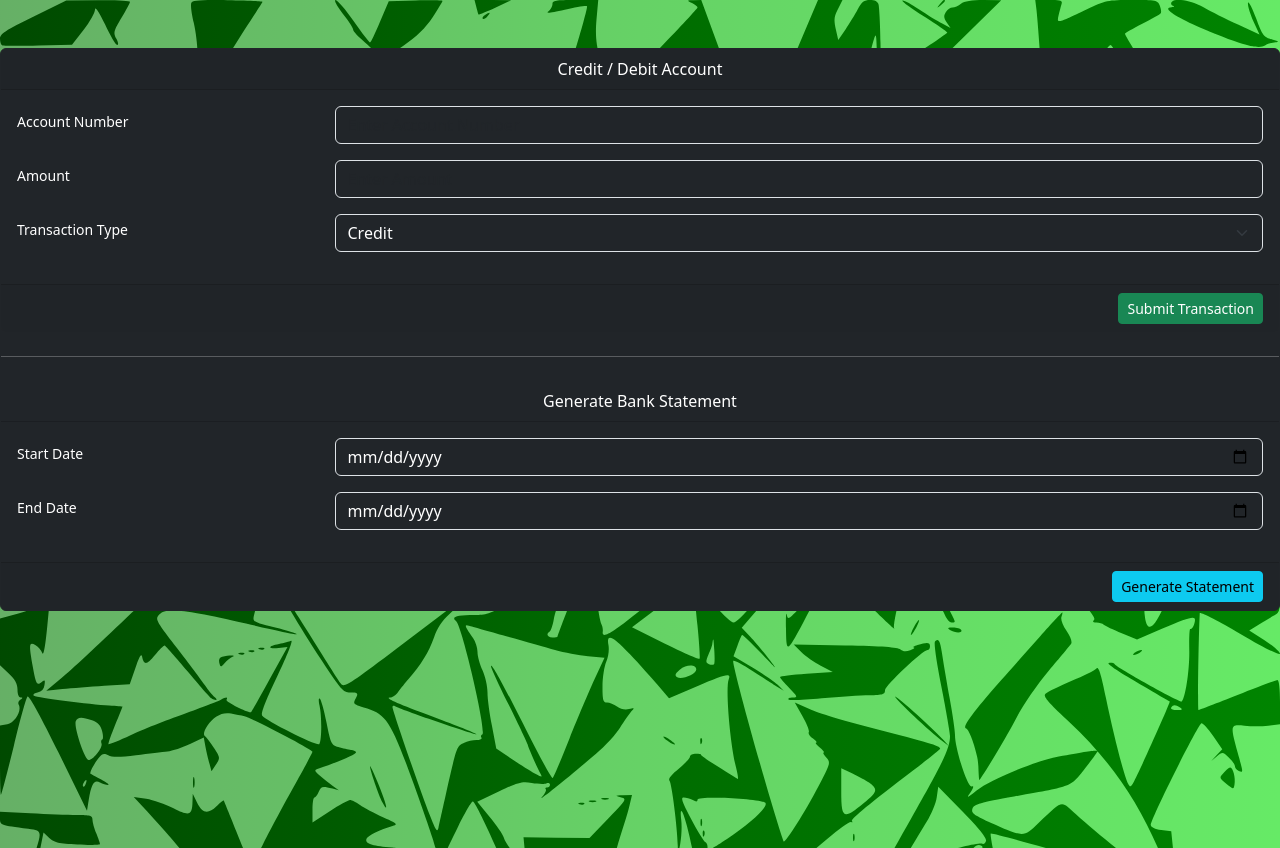
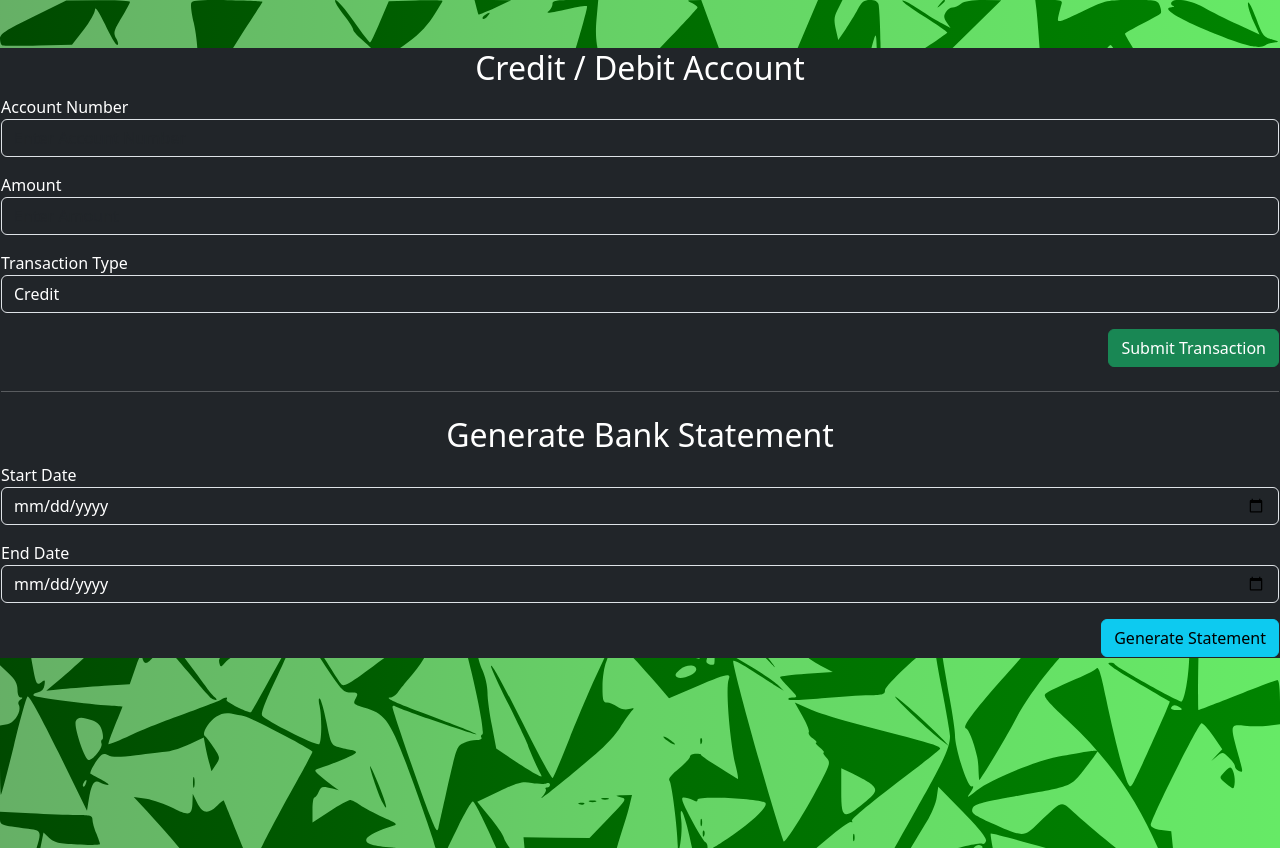
Before and after one commit to MichaelLevin5908/banking_application, a React (Create React App) app in the folder frontend/: page /credit-debit in a window 1280 px wide. Built offline with nearby package versions, Linux system fonts and the light colour scheme; sample sign-in values are in the browser's storage.

Commit message:
Credit debit changes

```diff
--- a/frontend/src/components/CreditDebit.js
+++ b/frontend/src/components/CreditDebit.js
@@ -1,5 +1,5 @@
 import React, { Component } from 'react';
-import { Card, Form, Button, Col, Row, Alert } from 'react-bootstrap';
+import { Form } from 'react-bootstrap';  // Importing Form from react-bootstrap
 import axios from 'axios';
 
 export default class CreditDebit extends Component {
@@ -33,7 +33,7 @@ export default class CreditDebit extends Component {
         const { accountNumber, amount, transactionType } = this.state;
 
         try {
-            const response = await axios.post(
+            await axios.post(
                 `http://localhost:8080/api/transactions/${transactionType}`,
                 {
                     accountNumber,
@@ -92,106 +92,91 @@ export default class CreditDebit extends Component {
         const { accountNumber, amount, transactionType, startDate, endDate, resultMessage, errorMessage } = this.state;
 
         return (
-            <Card className="border border-dark bg-dark text-white mt-5">
-                <Card.Header className="text-center">Credit / Debit Account</Card.Header>
-                <Form onSubmit={this.handleSubmit}>
-                    <Card.Body>
-                        {resultMessage && <Alert variant="success" className="text-center">{resultMessage}</Alert>}
-                        {errorMessage && <Alert variant="danger" className="text-center">{errorMessage}</Alert>}
+            <div className="border border-dark bg-dark text-white mt-5">
+                <h2 className="text-center">Credit / Debit Account</h2>
+                <Form onSubmit={this.handleSubmit}>  {/* Form is used here */}
+                    <div>
+                        {resultMessage && <div className="alert alert-success text-center">{resultMessage}</div>}
+                        {errorMessage && <div className="alert alert-danger text-center">{errorMessage}</div>}
 
-                        <Row className="mb-3">
-                            <Form.Label column={"sm"} sm={3}>Account Number</Form.Label>
-                            <Col sm={9}>
-                                <Form.Control
+                        <div className="mb-3">
+                            <label htmlFor="accountNumber">Account Number</label>
+                            <input
                                 required
                                 type="text"
                                 name="accountNumber"
                                 value={accountNumber}
                                 onChange={this.handleChange}
-                                    className="bg-dark text-white"
+                                className="bg-dark text-white form-control"
                                 placeholder="Enter Account Number"
                             />
-                            </Col>
-                        </Row>
+                        </div>
 
-                        <Row className="mb-3">
-                            <Form.Label column={"sm"} sm={3}>Amount</Form.Label>
-                            <Col sm={9}>
-                                <Form.Control
+                        <div className="mb-3">
+                            <label htmlFor="amount">Amount</label>
+                            <input
                                 required
                                 type="number"
                                 name="amount"
                                 value={amount}
                                 onChange={this.handleChange}
-                                    className="bg-dark text-white"
+                                className="bg-dark text-white form-control"
                                 placeholder="Enter Amount"
                             />
-                            </Col>
-                        </Row>
+                        </div>
 
-                        <Row className="mb-3">
-                            <Form.Label column={"sm"} sm={3}>Transaction Type</Form.Label>
-                            <Col sm={9}>
-                                <Form.Select
+                        <div className="mb-3">
+                            <label htmlFor="transactionType">Transaction Type</label>
+                            <select
                                 name="transactionType"
                                 value={transactionType}
                                 onChange={this.handleChange}
-                                    className="bg-dark text-white"
+                                className="bg-dark text-white form-control"
                             >
                                 <option value="credit">Credit</option>
                                 <option value="debit">Debit</option>
-                                </Form.Select>
-                            </Col>
-                        </Row>
-                    </Card.Body>
-                    <Card.Footer style={{ textAlign: "right" }}>
-                        <Button size="sm" variant="success" type="submit">
-                            Submit Transaction
-                        </Button>
-                    </Card.Footer>
+                            </select>
+                        </div>
+                    </div>
+                    <div style={{ textAlign: "right" }}>
+                        <button type="submit" className="btn btn-success">Submit Transaction</button>
+                    </div>
                 </Form>
 
                 <hr className="my-4" />
 
-                {/* Generate Bank Statement Form */}
-                <Card.Header className="text-center">Generate Bank Statement</Card.Header>
-                <Form onSubmit={this.generateStatement}>
-                    <Card.Body>
-                        <Row className="mb-3">
-                            <Form.Label column={"sm"} sm={3}>Start Date</Form.Label>
-                            <Col sm={9}>
-                                <Form.Control
+                <h2 className="text-center">Generate Bank Statement</h2>
+                <Form onSubmit={this.generateStatement}>  {/* Form is used here */}
+                    <div>
+                        <div className="mb-3">
+                            <label htmlFor="startDate">Start Date</label>
+                            <input
                                 required
                                 type="date"
                                 name="startDate"
                                 value={startDate}
                                 onChange={this.handleChange}
-                                    className="bg-dark text-white"
+                                className="bg-dark text-white form-control"
                             />
-                            </Col>
-                        </Row>
+                        </div>
 
-                        <Row className="mb-3">
-                            <Form.Label column={"sm"} sm={3}>End Date</Form.Label>
-                            <Col sm={9}>
-                                <Form.Control
+                        <div className="mb-3">
+                            <label htmlFor="endDate">End Date</label>
+                            <input
                                 required
                                 type="date"
                                 name="endDate"
                                 value={endDate}
                                 onChange={this.handleChange}
-                                    className="bg-dark text-white"
+                                className="bg-dark text-white form-control"
                             />
-                            </Col>
-                        </Row>
-                    </Card.Body>
-                    <Card.Footer style={{ textAlign: "right" }}>
-                        <Button size="sm" variant="info" type="submit">
-                            Generate Statement
-                        </Button>
-                    </Card.Footer>
+                        </div>
+                    </div>
+                    <div style={{ textAlign: "right" }}>
+                        <button type="submit" className="btn btn-info">Generate Statement</button>
+                    </div>
                 </Form>
-            </Card>
+            </div>
         );
     }
 }
```
Lines whose indentation alone changed are shown as unchanged.
